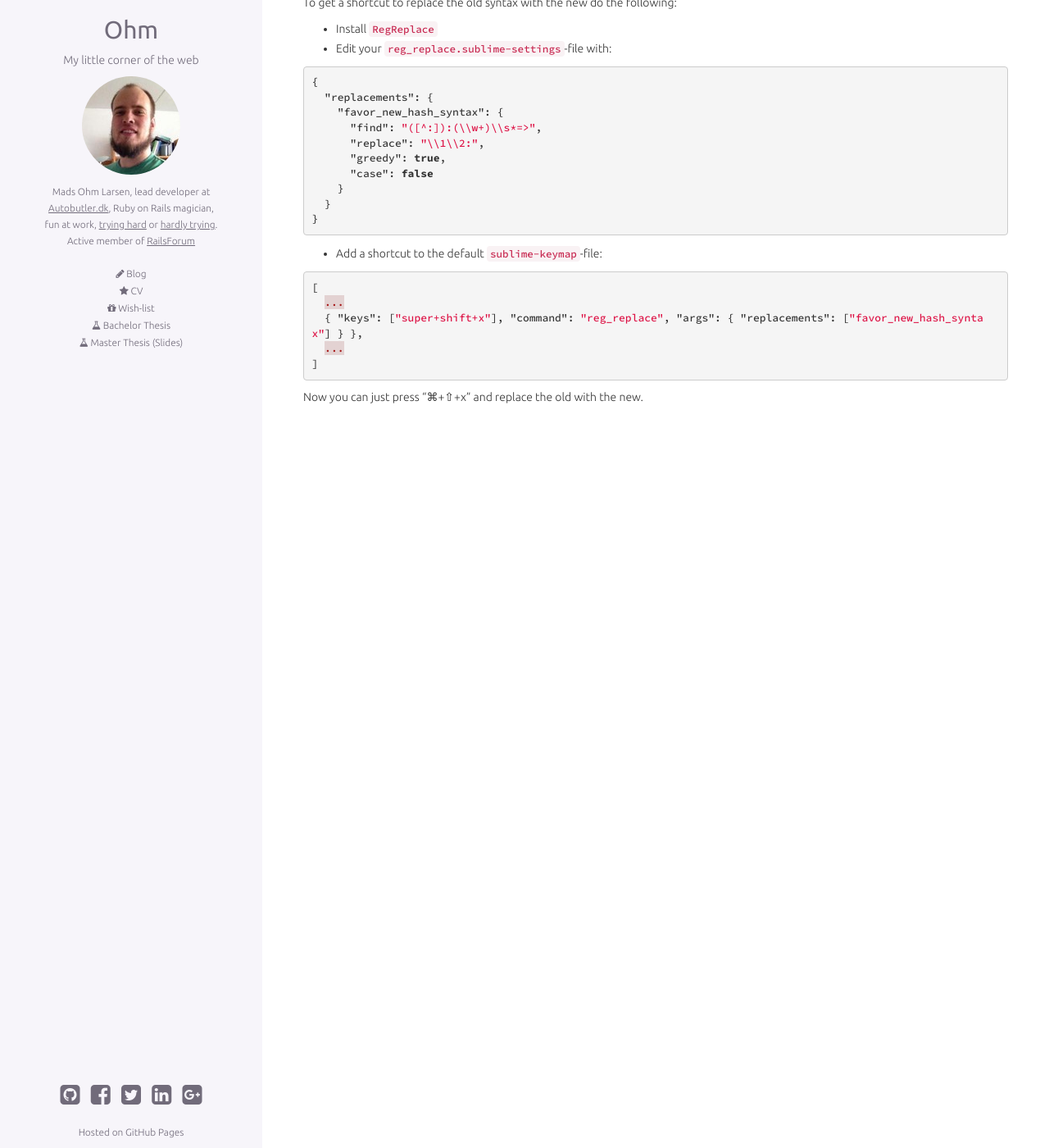
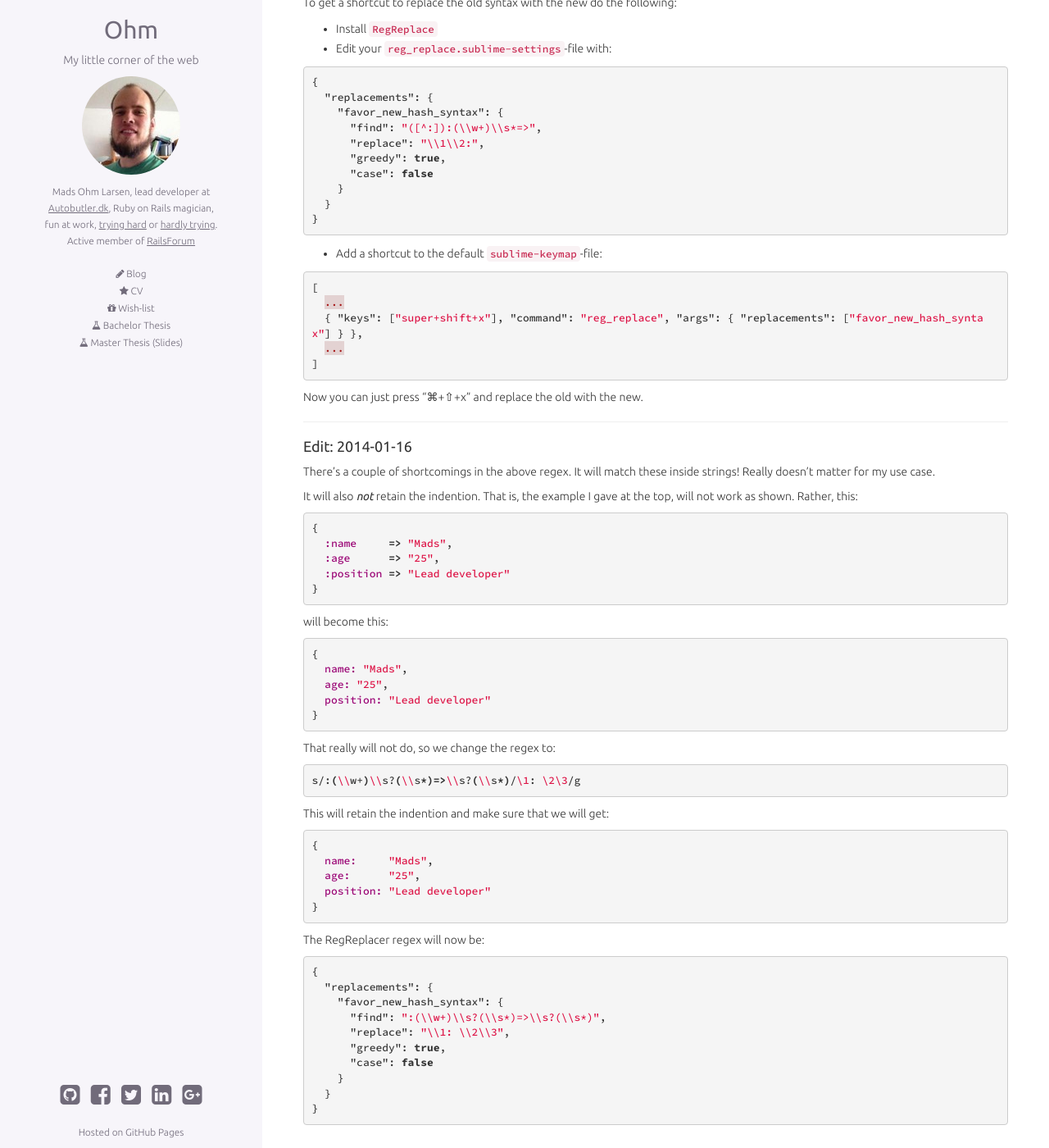
Before and after one commit to omegahm/omegahm.github.io, a Jekyll site: the page built from _posts/2014-01-15-switch-to-new-ruby-hash-syntax.md, in a window 1280 px wide and 1400 px high, scrolled down 644 px. Shown: the whole window at 82% size. Built offline with Jekyll 4.4.1, drawn with Linux system fonts in a browser that asks for light colours; nearby versions of some CDN libraries; Markdown is read by kramdown in place of the engine named in the settings; comment, search, counter and statistics services are not loaded.

Commit message:
Updated post

```diff
--- a/_posts/2014-01-15-switch-to-new-ruby-hash-syntax.md
+++ b/_posts/2014-01-15-switch-to-new-ruby-hash-syntax.md
@@ -2,7 +2,7 @@
 layout: post
 title:  "Switch to New Ruby Hash Syntax"
 tags: ruby sublimetext regex
-last_modified_at: 2014-01-15
+last_modified_at: 2014-01-16
 ---
 
 When working on old Ruby code, you'll see the old (<= 1.9) hash syntax:
@@ -65,3 +65,65 @@ To get a shortcut to replace the old syntax with the new do the following:
 {% endhighlight %}
 
 Now you can just press "⌘+⇧+x" and replace the old with the new.
+
+
+---
+
+#### Edit: 2014-01-16
+
+There's a couple of shortcomings in the above regex.
+It will match these inside strings!
+Really doesn't matter for my use case.
+
+It will also _not_ retain the indention.
+That is, the example I gave at the top, will not work as shown.
+Rather, this:
+
+{% highlight ruby %}
+{
+  :name     => "Mads",
+  :age      => "25",
+  :position => "Lead developer"
+}
+{% endhighlight %}
+
+will become this:
+
+{% highlight ruby %}
+{
+  name: "Mads",
+  age: "25",
+  position: "Lead developer"
+}
+{% endhighlight %}
+
+That really will not do, so we change the regex to:
+
+{% highlight bash %}
+s/:(\\w+)\\s?(\\s*)=>\\s?(\\s*)/\1: \2\3/g
+{% endhighlight %}
+
+This will retain the indention and make sure that we will get:
+
+{% highlight ruby %}
+{
+  name:     "Mads",
+  age:      "25",
+  position: "Lead developer"
+}
+{% endhighlight %}
+
+The RegReplacer regex will now be:
+
+{% highlight json %}
+{
+  "replacements": {
+    "favor_new_hash_syntax": {
+      "find": ":(\\w+)\\s?(\\s*)=>\\s?(\\s*)",
+      "replace": "\\1: \\2\\3",
+      "greedy": true,
+      "case": false
+    }
+  }
+}
+{% endhighlight %}
```
